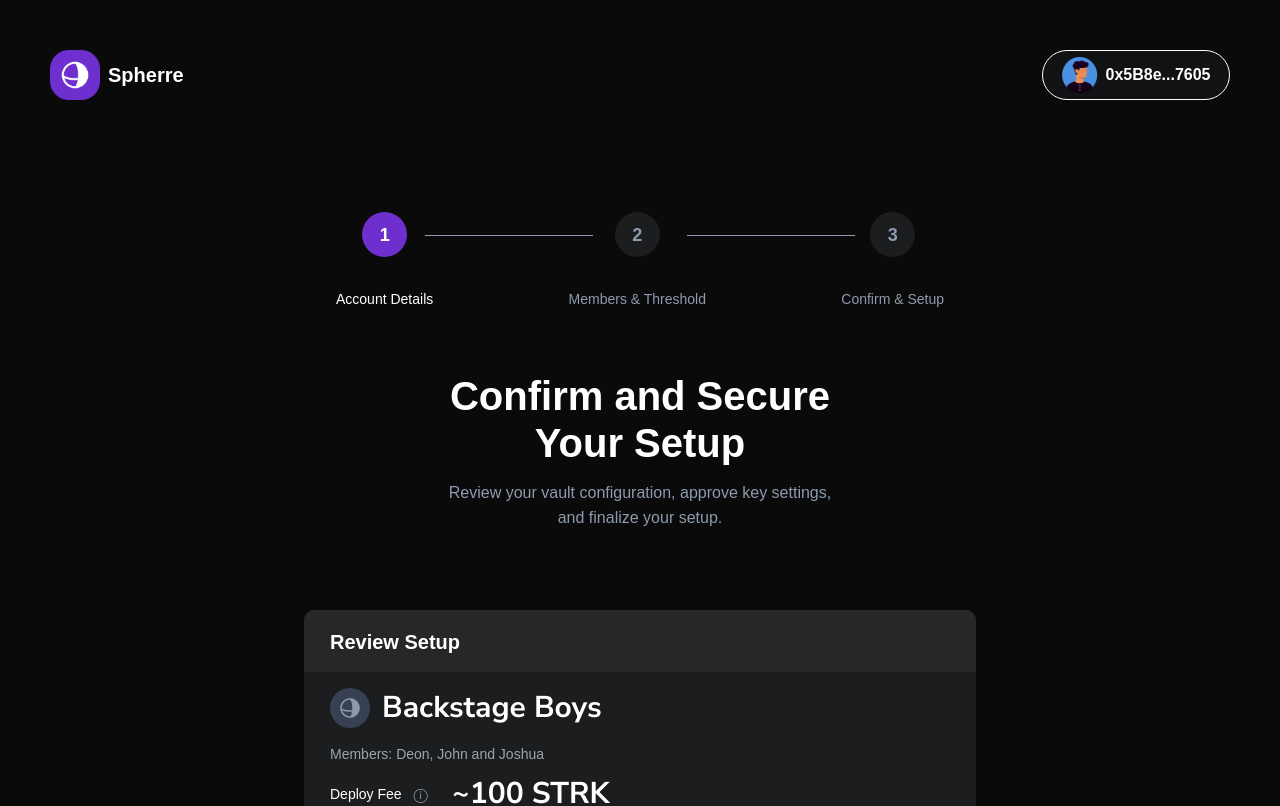
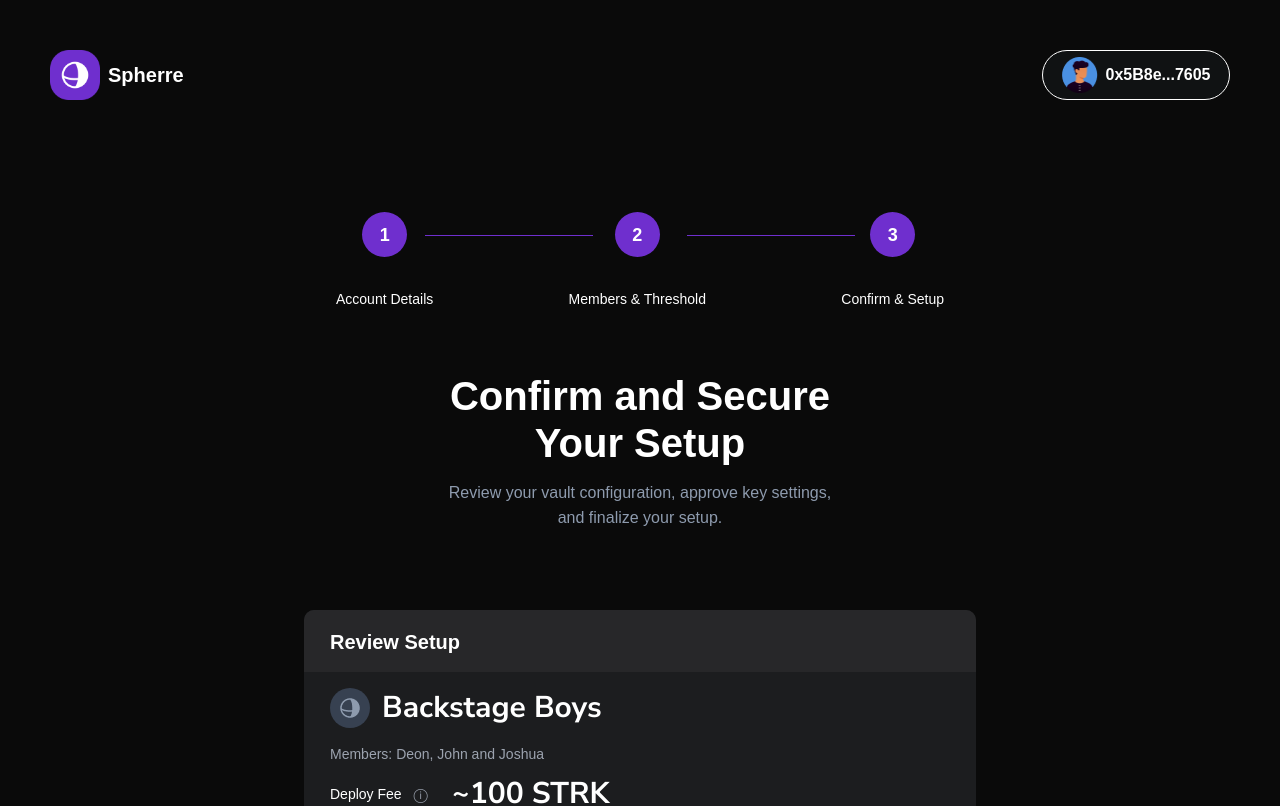
Before and after one commit to Spherre-Labs/spherre-dapp, a Next.js app in the folder frontend/: page /confirmSetup in a window 1280 px wide. Shown: the top 806 px of the page. Built offline with nearby package versions, Linux system fonts and the light colour scheme.

Commit message:
chore: update StepIndicators to reflect current step in ConfirmSetup

```diff
--- a/frontend/app/confirmSetup/page.tsx
+++ b/frontend/app/confirmSetup/page.tsx
@@ -11,7 +11,7 @@ export default function ConfirmSetup() {
         {/* Main Container */}
         <div className="flex flex-col items-center px-4 pt-16 sm:pt-20 md:pt-24 pb-6 sm:pb-8">
           <div className="max-w-[672px] w-full pt-[1rem]">
-            <StepIndicators />
+            <StepIndicators currentStep={3} />
 
             {/* Heading & Description */}
             <div className="max-w-sm mx-auto my-12 text-center pb-8">
```
